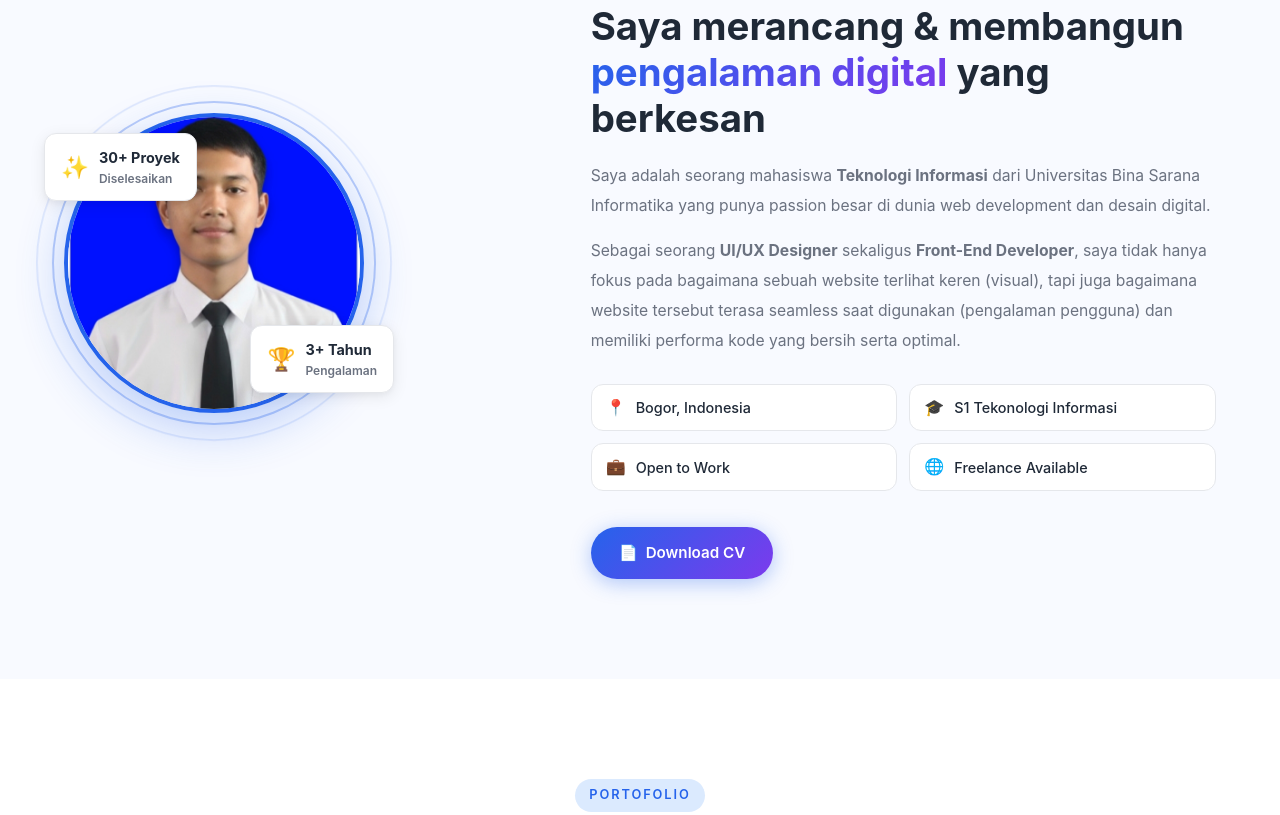
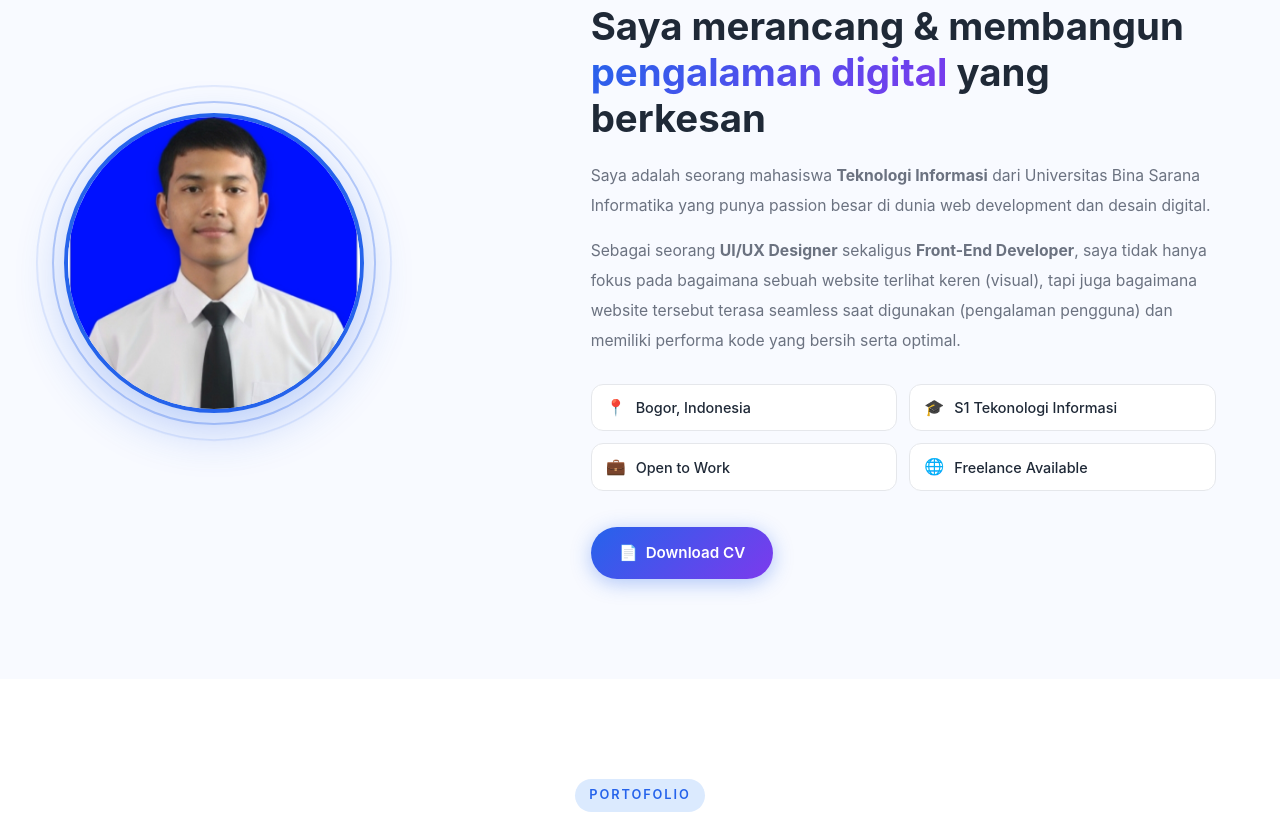
Before and after one commit to Ibnufthnn/Portfolio, a plain HTML site: page index.html in a window 1280 px wide. Shown: the part 1027-1842 px from the top of the page. Drawn offline with Linux system fonts and the light colour scheme.

Commit message:
Update coding

```diff
--- a/index.html
+++ b/index.html
@@ -27,7 +27,7 @@
        LOADING SCREEN
        ========================================== -->
   <div id="loading-screen" aria-hidden="true">
-    <div class="loader-logo">&lt;Ibnu /&gt;</div>
+    <div class="loader-logo">Portfolio</div>
     <div class="loader-bar">
       <div class="loader-bar-fill"></div>
     </div>
@@ -39,7 +39,7 @@
   <header class="navbar" id="navbar" role="banner">
     <div class="navbar-inner">
       <!-- Logo -->
-      <a href="#home" class="navbar-logo" aria-label="Home">&lt;Ibnu<span>/&gt;</span></a>
+      <a href="#home" class="navbar-logo" aria-label="Home">Portfolio</a>
 
       <!-- Desktop Navigation -->
       <nav class="navbar-nav" role="navigation" aria-label="Main navigation">
@@ -156,22 +156,7 @@
               <div class="about-image-ring-2" aria-hidden="true"></div>
               <img src="images/ibnu.jpeg" alt="Foto profil Ibnu Fathan" class="about-image" loading="lazy" />
 
-              <!-- Floating badges -->
-              <div class="about-badge about-badge-1" aria-label="3+ tahun pengalaman">
-                <span class="about-badge-icon">🏆</span>
-                <div>
-                  <div style="font-weight:700; font-size:0.9rem;">3+ Tahun</div>
-                  <div style="font-size:0.75rem; color:var(--color-text-secondary);">Pengalaman</div>
-                </div>
-              </div>
 
-              <div class="about-badge about-badge-2" aria-label="30 proyek selesai">
-                <span class="about-badge-icon">✨</span>
-                <div>
-                  <div style="font-weight:700; font-size:0.9rem;">30+ Proyek</div>
-                  <div style="font-size:0.75rem; color:var(--color-text-secondary);">Diselesaikan</div>
-                </div>
-              </div>
             </div>
           </div>
 
@@ -400,7 +385,7 @@
 
       <div class="footer-bottom">
         <p class="footer-copy">
-          &copy;2026 <a href="#home">Ibnu Fathan</a>. Dibuat dengan di Bogor.
+          &copy;2026 <a href="#home">Ibnu Fathan </a>
         </p>
         <nav class="footer-nav" aria-label="Footer navigation">
           <a href="#home">Home</a>
```
